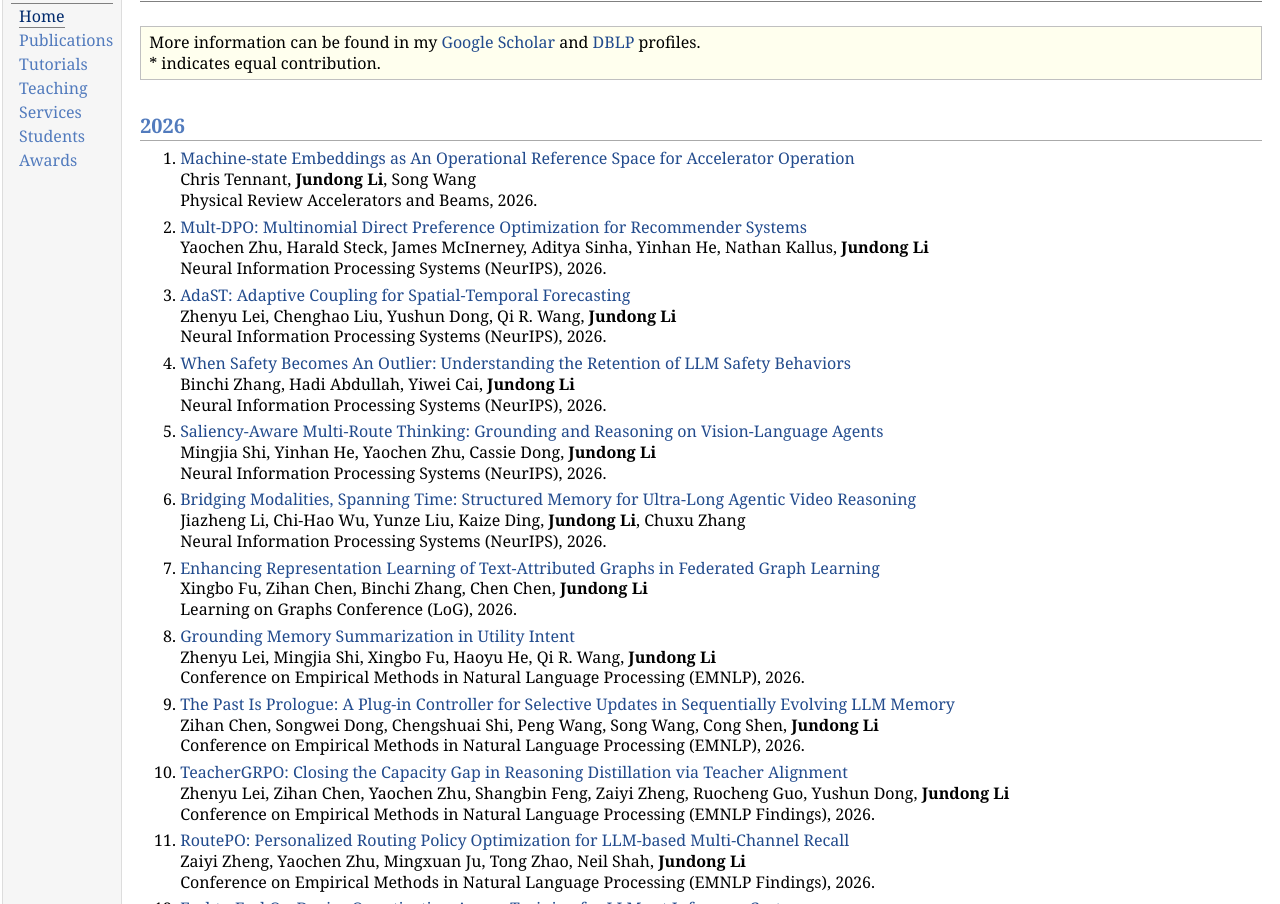
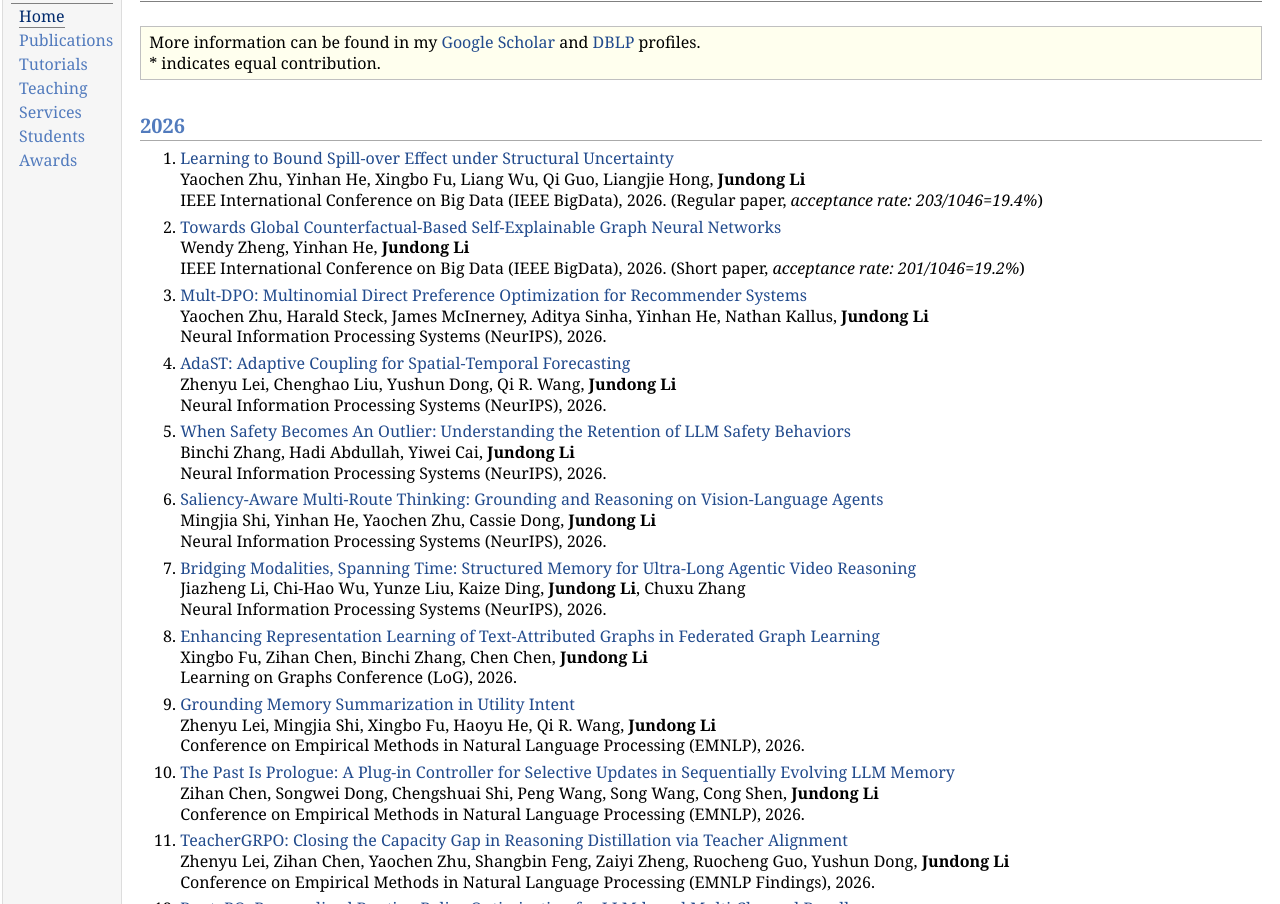
Before and after one commit to jundongli/jundongli.github.io, a plain HTML site: page publications.html in a window 1280 px wide. Shown: the part 48-952 px from the top of the page. Drawn offline with Linux system fonts and the light colour scheme.

Commit message:
Add files via upload

```diff
--- a/publications.html
+++ b/publications.html
@@ -30,45 +30,41 @@
 * indicates equal contribution.</p>
 </div></div>
 
-<!--
-<h2>Preprint</h2>
-<ol>
-<li><p><a href="https://arxiv.org/pdf/2410.13056.pdf">Channel-Wise Mixed-Precision Quantization for Large Language Models, arXiv:2410.13056 .</a> <br />
-Zihan Chen, Bike Xie, <b>Jundong Li</b>, Cong Shen <br /></p>
-</li>
-</ol>
--->
 <h2>2026</h2>
 <ol>
-<li><p><a href="">Machine-state Embeddings as An Operational Reference Space for Accelerator Operation</a> <br />
-Chris Tennant, <b>Jundong Li</b>, Song Wang <br />
-Physical Review Accelerators and Beams, 2026. <br />
-</p></li>
-<li><p><a href="">Mult-DPO: Multinomial Direct Preference Optimization for Recommender Systems</a> <br />
+<li><p><a href="">Learning to Bound Spill-over Effect under Structural Uncertainty</a> <br />
+Yaochen Zhu, Yinhan He, Xingbo Fu, Liang Wu, Qi Guo, Liangjie Hong, <b>Jundong Li</b> <br />
+IEEE International Conference on Big Data (IEEE BigData), 2026. (Regular paper, <i>acceptance rate: 203/1046=19.4%</i>) <br /></p>
+</li>
+<li><p><a href="">Towards Global Counterfactual-Based Self-Explainable Graph Neural Networks</a> <br />
+Wendy Zheng, Yinhan He, <b>Jundong Li</b> <br />
+IEEE International Conference on Big Data (IEEE BigData), 2026. (Short paper, <i>acceptance rate: 201/1046=19.2%</i>) <br /></p>
+</li>
+<li><p><a href="https://arxiv.org/abs/2606.10078">Mult-DPO: Multinomial Direct Preference Optimization for Recommender Systems</a> <br />
 Yaochen Zhu, Harald Steck, James McInerney, Aditya Sinha, Yinhan He, Nathan Kallus, <b>Jundong Li</b> <br />
 Neural Information Processing Systems (NeurIPS), 2026. <br />
 </p></li>
-<li><p><a href="">AdaST: Adaptive Coupling for Spatial-Temporal Forecasting</a> <br />
+<li><p><a href="https://arxiv.org/abs/2609.36119">AdaST: Adaptive Coupling for Spatial-Temporal Forecasting</a> <br />
 Zhenyu Lei, Chenghao Liu, Yushun Dong, Qi R. Wang, <b>Jundong Li</b> <br />
 Neural Information Processing Systems (NeurIPS), 2026. <br />
 </p></li>
-<li><p><a href="">When Safety Becomes An Outlier: Understanding the Retention of LLM Safety Behaviors</a> <br />
+<li><p><a href="https://arxiv.org/abs/2611.10971">When Safety Becomes An Outlier: Understanding the Retention of LLM Safety Behaviors</a> <br />
 Binchi Zhang, Hadi Abdullah, Yiwei Cai, <b>Jundong Li</b> <br />
 Neural Information Processing Systems (NeurIPS), 2026. <br />
 </p></li>
-<li><p><a href="">Saliency-Aware Multi-Route Thinking: Grounding and Reasoning on Vision-Language Agents</a> <br />
+<li><p><a href="https://arxiv.org/abs/2602.16702">Saliency-Aware Multi-Route Thinking: Grounding and Reasoning on Vision-Language Agents</a> <br />
 Mingjia Shi, Yinhan He, Yaochen Zhu, Cassie Dong, <b>Jundong Li</b> <br />
 Neural Information Processing Systems (NeurIPS), 2026. <br />
 </p></li>
-<li><p><a href="">Bridging Modalities, Spanning Time: Structured Memory for Ultra-Long Agentic Video Reasoning</a> <br />
+<li><p><a href="https://arxiv.org/abs/2605.08271">Bridging Modalities, Spanning Time: Structured Memory for Ultra-Long Agentic Video Reasoning</a> <br />
 Jiazheng Li, Chi-Hao Wu, Yunze Liu, Kaize Ding, <b>Jundong Li</b>, Chuxu Zhang <br />
 Neural Information Processing Systems (NeurIPS), 2026. <br />
 </p></li>
-<li><p><a href="">Enhancing Representation Learning of Text-Attributed Graphs in Federated Graph Learning</a> <br />
+<li><p><a href="https://openreview.net/forum?id=snLnJfOkS4">Enhancing Representation Learning of Text-Attributed Graphs in Federated Graph Learning</a> <br />
 Xingbo Fu, Zihan Chen, Binchi Zhang, Chen Chen, <b>Jundong Li</b> <br />
 Learning on Graphs Conference (LoG), 2026.<br />
 </p></li>
-<li><p><a href="">Grounding Memory Summarization in Utility Intent</a> <br />
+<li><p><a href="https://arxiv.org/abs/2609.33417">Grounding Memory Summarization in Utility Intent</a> <br />
 Zhenyu Lei, Mingjia Shi, Xingbo Fu, Haoyu He, Qi R. Wang, <b>Jundong Li</b> <br />
 Conference on Empirical Methods in Natural Language Processing (EMNLP), 2026.<br />
 </p></li>
@@ -76,11 +72,11 @@ Conference on Empirical Methods in Natural Language Processing (EMNLP), 2026.<br
 Zihan Chen, Songwei Dong, Chengshuai Shi, Peng Wang, Song Wang, Cong Shen, <b>Jundong Li</b> <br />
 Conference on Empirical Methods in Natural Language Processing (EMNLP), 2026.<br />
 </p></li>
-<li><p><a href="">TeacherGRPO: Closing the Capacity Gap in Reasoning Distillation via Teacher Alignment</a> <br />
+<li><p><a href="https://arxiv.org/abs/2609.33426">TeacherGRPO: Closing the Capacity Gap in Reasoning Distillation via Teacher Alignment</a> <br />
 Zhenyu Lei, Zihan Chen, Yaochen Zhu, Shangbin Feng, Zaiyi Zheng, Ruocheng Guo, Yushun Dong, <b>Jundong Li</b> <br />
 Conference on Empirical Methods in Natural Language Processing (EMNLP Findings), 2026.<br />
 </p></li>
-<li><p><a href="">
+<li><p><a href="https://aclanthology.org/2026.findings-emnlp.784.pdf">
 RoutePO: Personalized Routing Policy Optimization for LLM-based Multi-Channel Recall</a> <br />
 Zaiyi Zheng, Yaochen Zhu, Mingxuan Ju, Tong Zhao, Neil Shah, <b>Jundong Li</b> <br />
 Conference on Empirical Methods in Natural Language Processing (EMNLP Findings), 2026.<br />
@@ -90,7 +86,7 @@ End-to-End On-Device Quantization-Aware Training for LLMs at Inference Cost</a>
 Qitao Tan, Xiaoying Song, Ningxi Cheng, Guoming Li, Jun Liu, Lingzi Hong, Caiwen Ding, <b>Jundong Li</b>, Xiaoming Zhai, Shaoyi Huang, Jin Lu, Ninghao Liu, Wei Niu, Geng Yuan</b> <br />
 Conference on Empirical Methods in Natural Language Processing (EMNLP Findings), 2026.<br />
 </p></li>
-<li><p><a href="">LSP-RAG: Latent Scoring Perspectives for Knowledge Graph Retrieval-Augmented Generation</a> <br />
+<li><p><a href="https://arxiv.org/abs/2611.25229">LSP-RAG: Latent Scoring Perspectives for Knowledge Graph Retrieval-Augmented Generation</a> <br />
 Haochen Liu, Guanghui Min, Song Wang, Yada Zhu, Chen Chen, <b>Jundong Li</b> <br />
 IEEE International Conference on Data Mining (ICDM), 2026. (Research Track) <br />
 </p></li>
@@ -158,6 +154,11 @@ ACM International Conference on Web Search and Data Mining (WSDM), 2026. <br />
 <li><p><a href="">Dynamic Treatment for Chronic Kidney Disease Mineral and Bone Disorder (CKD-MBD) Among Patients with Kidney Failure on Hemodialysis: A Demonstration Project</a> <br />
 Benjamin Lobo, Xingbo Fu, Elizabeth Thompson, Indika Mallawaarachchi, <b>Jundong Li</b>, Jennie Z. Ma, Adam Tashman, Julia J. Scialla <br />
 Kidney Medicine, 2026. <br />
+</p></li>
+</li>
+<li><p><a href="https://journals.aps.org/prab/abstract/10.1103/d1b7-qdcm">Machine-state Embeddings as An Operational Reference Space for Accelerator Operation</a> <br />
+Chris Tennant, <b>Jundong Li</b>, Song Wang <br />
+Physical Review Accelerators and Beams, 2026. <br />
 </p></li>
 <li><p><a href="https://arxiv.org/abs/2410.13056">Adapting to Any Bit-Width: Channel-Wise Mixed-Precision Quantization for LLMs</a> <br />
 Zihan Chen, Bike Xie, <b>Jundong Li</b>, Cong Shen <br />
@@ -545,6 +546,10 @@ ACM SIGIR Conference on Research and Development in Information Retrieval (SIGIR
 <li><p><a href="https://ieeexplore.ieee.org/document/10337221">Spatial-Temporal Networks for Antibiogram Pattern Prediction</a> <br />
 Xingbo Fu, Chen Chen, Yushun Dong, Anil Vullikanti, Eili Klein, Gregory Madden, <b>Jundong Li</b> <br />
 IEEE International Conference on Healthcare Informatics (ICHI), 2023. <br /></p>
+</li>
+<li><p><a href="https://ascelibrary.com/doi/10.1061/9780784485248.024">Post-Disaster Private Well Water Contamination with Geosocial Network: A Case Study of Post-Hurricane Harvey</a> <br />
+Rong Ding, Yushun Dong, Daniel P. Aldrich, <b>Jundong Li</b>, Kelsey Pieper, Qi Ryan Wang <br />
+ASCE International Conference on Computing in Civil Engineering (i3CE), 2023. <br /></p>
 </li>
 <li><p><a href="https://dl.acm.org/doi/10.1145/3543507.3583412">KRACL: Contrastive Learning with Graph Context Modeling for Sparse Knowledge Graph Completion</a> <br />
 Zhaoxuan Tan, Zilong Chen, Shangbin Feng, Qingyue Zhang, Qinghua Zheng, <b>Jundong Li</b>, Minnan Luo <br />
```
